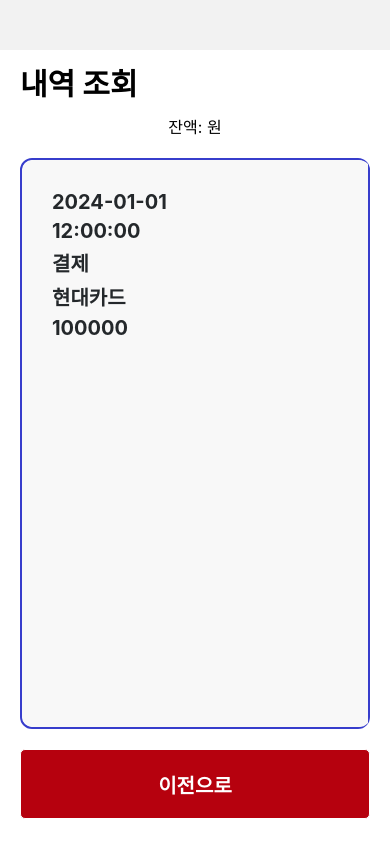
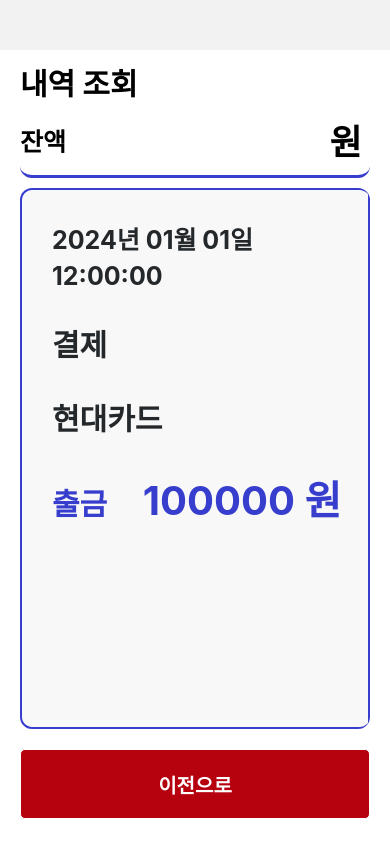
Before and after one commit to umjiwoo/BarrierFree-BF, a React Native app in the folder front/: screen /CheckHistory in a window 390 px wide. Built offline with nearby package versions, Linux system fonts and the light colour scheme.

Commit message:
feat: 조회 페이지 UI

```diff
--- a/front/src/screens/checkPage/CheckAccountCarousel.tsx
+++ b/front/src/screens/checkPage/CheckAccountCarousel.tsx
@@ -60,14 +60,19 @@ const CheckAccountCarousel: React.FC<CarouselProps> = ({
           onPress={() => onSelect && onSelect(item)}
           activeOpacity={0.9}>
           <View style={styles.account}>
+            <View style={styles.accountBankContainer}>
               <Text style={styles.accountBank}>{accountItem.accountBank}</Text>
               <Text style={styles.accountNumber}>
                 {accountItem.accountNumber}
               </Text>
+            </View>
             {accountItem.balance && (
+              <View style={styles.accountBalanceContainer}>
+                <Text style={styles.accountBalanceTitle}>잔액</Text>
                 <Text style={styles.accountBalance}>
-                잔액 : {accountItem.balance} 원
+                  {accountItem.balance} 원
                 </Text>
+              </View>
             )}
           </View>
         </TouchableOpacity>
@@ -80,18 +85,40 @@ const CheckAccountCarousel: React.FC<CarouselProps> = ({
           onPress={() => onSelect && onSelect(item)}
           activeOpacity={0.9}>
           <View style={styles.history}>
+            <View style={styles.historyDateContainer}>
               <Text style={styles.historyDate}>{historyItem.historyDate}</Text>
               <Text style={styles.historyTime}>{historyItem.historyTime}</Text>
+            </View>
             <Text style={styles.historyType}>{historyItem.historyType}</Text>
-            <Text style={styles.historyWhere}>{historyItem.historyWhere}</Text>
+            <View style={styles.historyWhereContainer}>
+              <Text style={styles.historyWhere}>
+                {historyItem.historyWhere}
+              </Text>
               {historyItem.historyAccount && (
                 <Text style={styles.historyAccount}>
                   {historyItem.historyAccount}
                 </Text>
               )}
-            <Text style={styles.historyAmount}>
-              {historyItem.historyAmount}
+            </View>
+            {historyItem.historyType === '계좌 입금' ? (
+              <View style={styles.historyAmountContainer}>
+                <Text style={[styles.historyAmountTitle, styles.plusAmount]}>
+                  입금
                 </Text>
+                <Text style={[styles.historyAmount, styles.plusAmount]}>
+                  {historyItem.historyAmount} 원
+                </Text>
+              </View>
+            ) : (
+              <View style={styles.historyAmountContainer}>
+                <Text style={[styles.historyAmountTitle, styles.minusAmount]}>
+                  출금
+                </Text>
+                <Text style={[styles.historyAmount, styles.minusAmount]}>
+                  {historyItem.historyAmount} 원
+                </Text>
+              </View>
+            )}
           </View>
         </TouchableOpacity>
       );
@@ -124,13 +151,6 @@ const CheckAccountCarousel: React.FC<CarouselProps> = ({
     }
   };
 
-  // 현재 스크롤 위치를 확인하며 강제로 스냅 적용
-  const handleScroll = (event: any) => {
-    const scrollPosition = event.nativeEvent.contentOffset.x;
-    // 스크롤 방향과 현재 위치 확인으로 스와이프 방향 파악 가능
-    // 하지만 여기선 스냅 기능에 의존하므로 구현하지 않음
-  };
-
   return (
     <View style={styles.container}>
       <FlatList
@@ -143,10 +163,8 @@ const CheckAccountCarousel: React.FC<CarouselProps> = ({
         snapToInterval={ITEM_WIDTH}
         decelerationRate="fast" // 스냅 효과 강화
         snapToAlignment="center"
-        contentContainerStyle={styles.flatListContent}
         getItemLayout={getItemLayout}
         onMomentumScrollEnd={handleMomentumScrollEnd}
-        onScroll={handleScroll}
         scrollEventThrottle={16}
         initialNumToRender={3}
         maxToRenderPerBatch={3}
@@ -165,18 +183,12 @@ const styles = StyleSheet.create({
     height: '100%',
     // paddingHorizontal: CONTAINER_PADDING, // 컨테이너에 패딩 추가
   },
-  flatListContent: {
-    // paddingHorizontal: 0,
-  },
   item: {
     width: ITEM_WIDTH, // 아이템 너비 적용
     height: '100%',
-    // marginRight: ITEM_SPACING, // 마진 제거
     padding: 30,
     borderRadius: 12,
     backgroundColor: '#f8f8f8',
-    // borderWidth: 1,
-    // borderColor: '#24282B',
   },
   accountName: {
     fontSize: 25,
@@ -192,44 +204,69 @@ const styles = StyleSheet.create({
   account: {
     display: 'flex',
     flexDirection: 'column',
+    gap: 60,
+  },
+  accountBankContainer: {
+    display: 'flex',
+    flexDirection: 'column',
     gap: 5,
   },
   accountBank: {
-    fontSize: 20,
+    fontSize: 25,
     fontWeight: 'bold',
   },
   accountNumber: {
+    fontSize: 35,
+    fontWeight: 'bold',
+    color: '#24282B',
+  },
+  accountBalanceContainer: {
+    display: 'flex',
+    flexDirection: 'column',
+    gap: 5,
+  },
+  accountBalanceTitle: {
     fontSize: 25,
     fontWeight: 'bold',
     color: '#24282B',
   },
   accountBalance: {
-    fontSize: 20,
+    fontSize: 35,
     fontWeight: 'bold',
     color: '#24282B',
   },
   history: {
     display: 'flex',
     flexDirection: 'column',
+    gap: 30,
+  },
+  historyDateContainer: {
+    display: 'flex',
+    flexDirection: 'column',
     gap: 5,
   },
   historyDate: {
-    fontSize: 20,
+    fontSize: 25,
     fontWeight: 'bold',
     color: '#24282B',
   },
   historyTime: {
-    fontSize: 20,
+    fontSize: 25,
     fontWeight: 'bold',
     color: '#24282B',
   },
   historyType: {
-    fontSize: 20,
+    fontSize: 30,
     fontWeight: 'bold',
     color: '#24282B',
   },
+  historyWhereContainer: {
+    display: 'flex',
+    flexDirection: 'column',
+    gap: 5,
+  },
   historyWhere: {
-    fontSize: 20,
+    fontSize: 30,
     fontWeight: 'bold',
     color: '#24282B',
   },
@@ -238,10 +275,28 @@ const styles = StyleSheet.create({
     fontWeight: 'bold',
     color: '#24282B',
   },
-  historyAmount: {
-    fontSize: 20,
+  historyAmountContainer: {
+    display: 'flex',
+    flexDirection: 'row',
+    justifyContent: 'space-between',
+    alignItems: 'baseline',
+    gap: 5,
+  },
+  historyAmountTitle: {
+    fontSize: 30,
     fontWeight: 'bold',
     color: '#24282B',
+  },
+  historyAmount: {
+    fontSize: 40,
+    fontWeight: 'bold',
+    color: '#24282B',
+  },
+  plusAmount: {
+    color: '#B6010E',
+  },
+  minusAmount: {
+    color: '#373DCC',
   },
 });
 
--- a/front/src/screens/checkPage/CheckHistory.tsx
+++ b/front/src/screens/checkPage/CheckHistory.tsx
@@ -24,7 +24,7 @@ interface HistoryItemProps {
 
 const histories: HistoryItemProps[] = [
   {
-    historyDate: '2024-01-01',
+    historyDate: '2024년 01월 01일',
     historyTime: '12:00:00',
     historyType: '결제',
     historyWhere: '현대카드',
@@ -32,17 +32,17 @@ const histories: HistoryItemProps[] = [
     historyAmount: 100000,
   },
   {
-    historyDate: '2024-01-01',
+    historyDate: '2024년 01월 01일',
     historyTime: '12:00:00',
-    historyType: '입금',
+    historyType: '계좌 입금',
     historyWhere: '박수연',
     historyAccount: '1234-5678-9012-3456',
     historyAmount: 100000,
   },
   {
-    historyDate: '2024-01-01',
+    historyDate: '2024년 01월 01일',
     historyTime: '12:00:00',
-    historyType: '출금',
+    historyType: '계좌 출금',
     historyWhere: '박수연',
     historyAccount: '1234-5678-9012-3456',
     historyAmount: 100000,
@@ -69,7 +69,10 @@ const CheckHistory = () => {
       <View style={styles.accountInfo}>
         <Text style={styles.accountBank}>{accounts?.accountBank}</Text>
         <Text style={styles.accountNumber}>{accounts?.accountNumber}</Text>
-        <Text style={styles.balance}>잔액: {accounts?.balance}원</Text>
+        <View style={styles.balanceContainer}>
+          <Text style={styles.balanceTitle}>잔액</Text>
+          <Text style={styles.balance}>{accounts?.balance}원 </Text>
+        </View>
       </View>
       <CheckAccountBox
         data={histories}
@@ -112,16 +115,35 @@ const styles = StyleSheet.create({
     bottom: 0,
   },
   accountInfo: {
-    marginBottom: 10,
+    width: '100%',
+    // marginBottom: 10,
+    paddingBottom: 10,
+    borderBottomWidth: 3,
+    borderColor: '#373DCC',
+    borderRadius: 12,
+    alignSelf: 'flex-start',
   },
   accountBank: {
     fontSize: 20,
     fontWeight: 'bold',
   },
   accountNumber: {
-    fontSize: 16,
+    fontSize: 30,
+    fontWeight: 'bold',
+  },
+  balanceContainer: {
+    display: 'flex',
+    flexDirection: 'row',
+    alignItems: 'center',
+    justifyContent: 'space-between',
+    gap: 5,
+  },
+  balanceTitle: {
+    fontSize: 25,
+    fontWeight: 'bold',
   },
   balance: {
-    fontSize: 16,
+    fontSize: 35,
+    fontWeight: 'bold',
   },
 });
```
Lines whose indentation alone changed are shown as unchanged.
